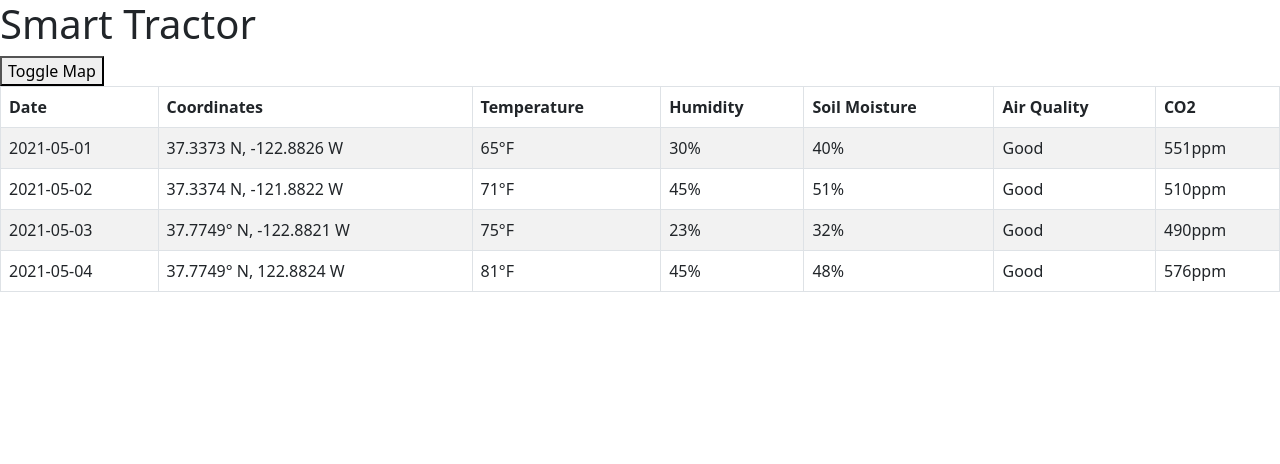
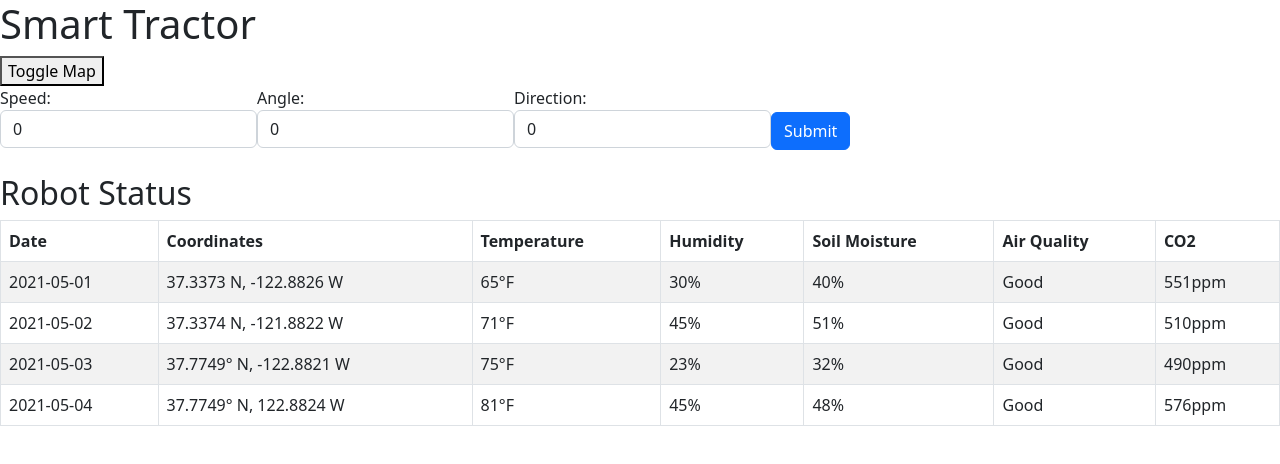
Before and after one commit to naterpotatoers/Mini-Monster-Truck, a React (Create React App) app in the folder frontend/: page / in a window 1280 px wide. Shown: the top 464 px of the page. Built offline with nearby package versions, Linux system fonts and the light colour scheme; what google-maps-react would draw is missing.

Commit message:
add form for robot control

```diff
--- a/frontend/src/App.tsx
+++ b/frontend/src/App.tsx
@@ -1,17 +1,49 @@
 import { useState, useRef } from 'react'
+import { Button, Form } from 'react-bootstrap';
 import DataTable from './components/DataTable';
 import MapContainer from './components/MapContainer';
 
 
 function App() {
   const [isMapView, setIsMapView] = useState(false)
-  const commands = useRef({});
+  // const commands = useRef({ speed: 0, angle: 0, direction: 0 });
+  const [commands, setCommands] = useState({ speed: "0", angle: "0", direction: "0" });
+
+  function handleSubmit(event) {
+    event.preventDefault();
+    // upload commands to server http://localhost:5000/commands
+    console.log(commands);
+    fetch('http://localhost:5000/commands', {
+      method: 'POST',
+      headers: {
+        'Content-Type': 'application/json'
+      },
+      body: JSON.stringify(commands)
+    });
+  }
   return (
     <div>
       <h1>Smart Tractor</h1>
       <button onClick={() => setIsMapView(!isMapView)}>Toggle Map</button>
-      <div style={{ display: "flex" }}>
-        {isMapView && <MapContainer commands={commands} />}
+      <div style={{ display: "grid" }}>
+        {isMapView && <MapContainer />}
+        <form>
+          <label>
+            Speed:
+            <Form.Control type="text" value={commands.speed} onChange={(e) => setCommands({ ...commands, speed: e.target.value })} />
+          </label>
+          <label>
+            Angle:
+            <Form.Control type="text" value={commands.angle} onChange={(e) => setCommands({ ...commands, angle: e.target.value })} />
+          </label>
+          <label>
+            Direction:
+            <Form.Control type="text" value={commands.direction} onChange={(e) => setCommands({ ...commands, direction: e.target.value })} />
+          </label>
+          <Button onClick={handleSubmit}>Submit</Button>
+        </form>
+        <br />
+        <h2>Robot Status</h2>
         <DataTable />
       </div>
 
```
